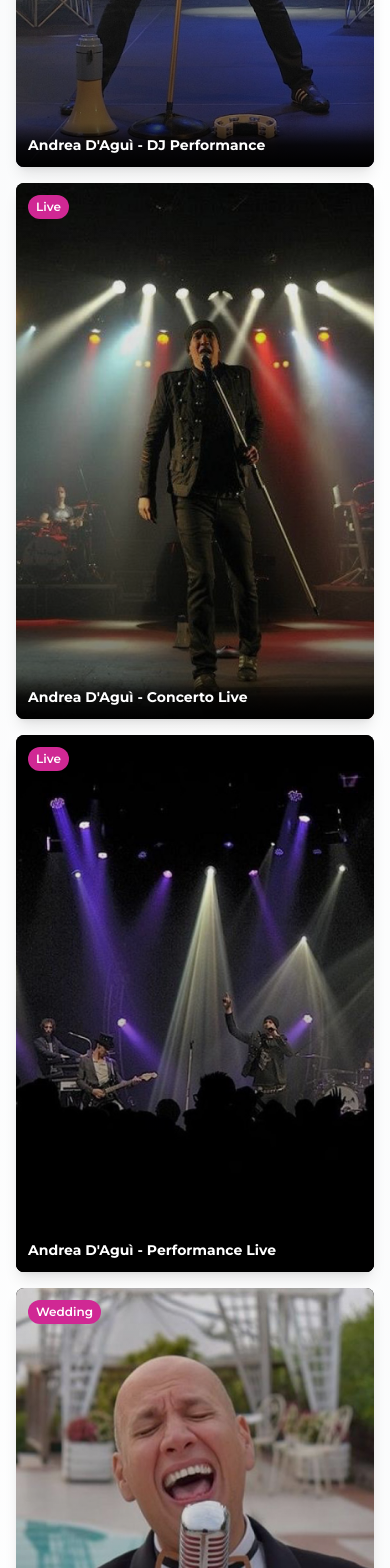
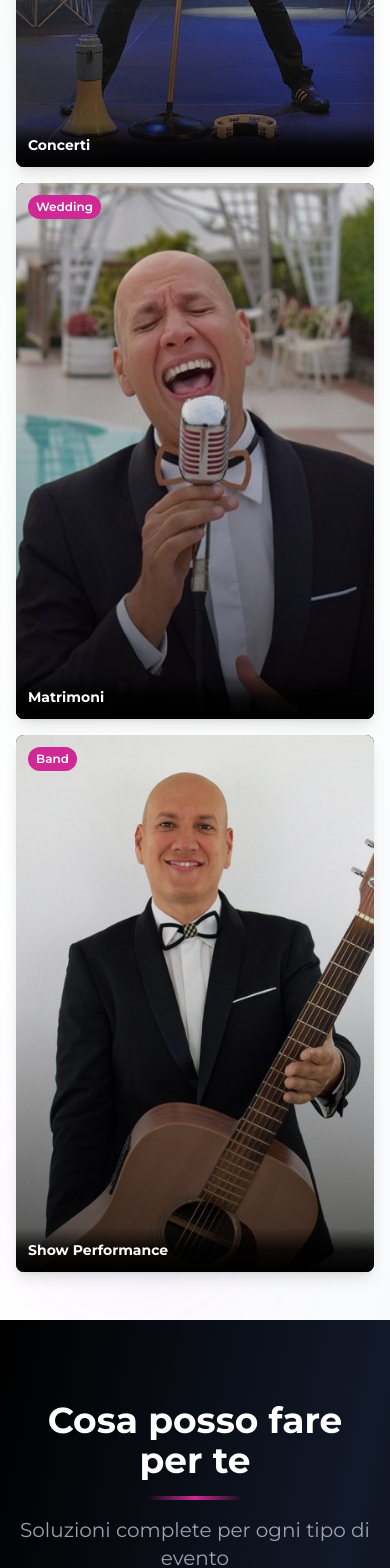
Before and after one commit to lorenzotrogublendstudio/andrea-dagui-dj-landing, a React (Vite) app in the folder frontend/: page / in a window 390 px wide. Shown: the part 5320-6888 px from the top of the page. Built offline with nearby package versions, Linux system fonts and the light colour scheme.

Commit message:
ritocchi

```diff
--- a/frontend/src/components/Footer.jsx
+++ b/frontend/src/components/Footer.jsx
@@ -24,26 +24,7 @@ const Footer = () => {
             <p className="text-gray-400 text-sm sm:text-base leading-relaxed mb-6">
               DJ & Music Planner professionista per eventi indimenticabili, matrimoni da sogno e feste aziendali di successo.
             </p>
-            <div className="flex gap-3 justify-center lg:justify-start">
-              {[
-                { name: 'Facebook', icon: 'M18 2h-3a5 5 0 00-5 5v3H7v4h3v8h4v-8h3l1-4h-4V7a1 1 0 011-1h3z', link: '#' },
-                { name: 'Instagram', icon: 'M12 2.163c3.204 0 3.584.012 4.85.07 3.252.148 4.771 1.691 4.919 4.919.058 1.265.069 1.645.069 4.849 0 3.205-.012 3.584-.069 4.849-.149 3.225-1.664 4.771-4.919 4.919-1.266.058-1.644.07-4.85.07-3.204 0-3.584-.012-4.849-.07-3.26-.149-4.771-1.699-4.919-4.92-.058-1.265-.07-1.644-.07-4.849 0-3.204.013-3.583.07-4.849.149-3.227 1.664-4.771 4.919-4.919 1.266-.057 1.645-.069 4.849-.069zm0-2.163c-3.259 0-3.667.014-4.947.072-4.358.2-6.78 2.618-6.98 6.98-.059 1.281-.073 1.689-.073 4.948 0 3.259.014 3.668.072 4.948.2 4.358 2.618 6.78 6.98 6.98 1.281.058 1.689.072 4.948.072 3.259 0 3.668-.014 4.948-.072 4.354-.2 6.782-2.618 6.979-6.98.059-1.28.073-1.689.073-4.948 0-3.259-.014-3.667-.072-4.947-.196-4.354-2.617-6.78-6.979-6.98-1.281-.059-1.69-.073-4.949-.073zm0 5.838c-3.403 0-6.162 2.759-6.162 6.162s2.759 6.163 6.162 6.163 6.162-2.759 6.162-6.163c0-3.403-2.759-6.162-6.162-6.162zm0 10.162c-2.209 0-4-1.79-4-4 0-2.209 1.791-4 4-4s4 1.791 4 4c0 2.21-1.791 4-4 4zm6.406-11.845c-.796 0-1.441.645-1.441 1.44s.645 1.44 1.441 1.44c.795 0 1.439-.645 1.439-1.44s-.644-1.44-1.439-1.44z', link: '#' },
-                { name: 'YouTube', icon: 'M23.498 6.186a3.016 3.016 0 0 0-2.122-2.136C19.505 3.545 12 3.545 12 3.545s-7.505 0-9.377.505A3.017 3.017 0 0 0 .502 6.186C0 8.07 0 12 0 12s0 3.93.502 5.814a3.016 3.016 0 0 0 2.122 2.136c1.871.505 9.376.505 9.376.505s7.505 0 9.377-.505a3.015 3.015 0 0 0 2.122-2.136C24 15.93 24 12 24 12s0-3.93-.502-5.814zM9.545 15.568V8.432L15.818 12l-6.273 3.568z', link: '#' }
-              ].map((social, index) => (
-                <a
-                  key={index}
-                  href={social.link}
-                  target="_blank"
-                  rel="noopener noreferrer"
-                  className="w-10 h-10 rounded-full bg-white/5 hover:bg-gradient-to-r hover:from-[#d02894] hover:to-purple-600 flex items-center justify-center transition-all duration-300 hover:scale-110 border border-white/10 hover:border-[#d02894] group"
-                  aria-label={social.name}
-                >
-                  <svg className="w-5 h-5 text-gray-400 group-hover:text-white transition-colors" fill="currentColor" viewBox="0 0 24 24">
-                    <path d={social.icon} />
-                  </svg>
-                </a>
-              ))}
-            </div>
+
           </div>
 
           {/* Quick Links - CENTRATO */}
--- a/frontend/src/components/GallerySection.jsx
+++ b/frontend/src/components/GallerySection.jsx
@@ -1,10 +1,8 @@
 import React from 'react';
 import { useScrollAnimation } from '../hooks/useScrollAnimation';
 
-// Importa le immagini con nomi corretti
+// Importa le immagini necessarie
 import img1 from '../assets/img/immagini-corrette-simo/ANDREA-D-AGUI-.jpg';
-import img2 from '../assets/img/immagini-corrette-simo/ANDREA-D-AGUI-concerto-.jpg';
-import img3 from '../assets/img/immagini-corrette-simo/ANDREA-D-AGUI-concerto.jpg';
 import img4 from '../assets/img/immagini-corrette-simo/ANDREA-D-AGUI-matrimoni.jpg';
 import img5 from '../assets/img/immagini-corrette-simo/img_dagui.jpg';
 
@@ -12,12 +10,11 @@ const GallerySection = () => {
   const [titleRef, titleVisible] = useScrollAnimation(0.2);
   const [galleryRef, galleryVisible] = useScrollAnimation(0.1);
 
+  // Array aggiornato con solo le 3 foto richieste
   const images = [
-    { src: img1, alt: "Andrea D'Aguì - DJ Performance", category: "DJ" },
-    { src: img2, alt: "Andrea D'Aguì - Concerto Live", category: "Live" },
-    { src: img3, alt: "Andrea D'Aguì - Performance Live", category: "Live" },
-    { src: img4, alt: "Andrea D'Aguì - Matrimoni", category: "Wedding" },
-    { src: img5, alt: "Andrea D'Aguì - Show Performance", category: "Band" }
+    { src: img1, alt: "Concerti", category: "DJ" },
+    { src: img4, alt: "Matrimoni", category: "Wedding" },
+    { src: img5, alt: "Show Performance", category: "Band" }
   ];
 
   return (
@@ -37,6 +34,7 @@ const GallerySection = () => {
           </p>
         </div>
 
+        {/* Grid aggiornata per gestire bene 3 elementi */}
         <div ref={galleryRef} className="grid grid-cols-1 sm:grid-cols-2 lg:grid-cols-3 gap-4 sm:gap-5 md:gap-6 max-w-7xl mx-auto">
           {images.map((image, index) => (
             <div
--- a/frontend/src/components/ServicesSection.jsx
+++ b/frontend/src/components/ServicesSection.jsx
@@ -24,17 +24,17 @@ const ServicesSection = () => {
     },
     {
       icon: "🎤",
-      title: "Cantanti Live",
+      title: "Cantante Live",
       description: "Performance vocali professionali per rendere unico il tuo evento"
     },
     {
       icon: "🎷",
-      title: "Musicisti",
-      description: "Sax, violino, pianoforte e altri strumenti per band o performance singole"
+      title: "Musicista",
+      description: "Sax, violino, pianoforte e altri strumenti per il tuo matrimonio"
     },
     {
       icon: "💍",
-      title: "Musica per Matrimoni",
+      title: "Intrattenitore",
       description: "Accompagnamento musicale completo per ogni fase del matrimonio"
     },
     {
@@ -59,7 +59,7 @@ const ServicesSection = () => {
         <div ref={titleRef} className={`text-center mb-12 scroll-reveal ${titleVisible ? 'active' : ''}`}>
           {/* ... title ... */}
           <h2 className="text-4xl md:text-5xl font-bold mb-4 text-white">
-            Servizi
+            Cosa posso fare per te
           </h2>
           <div className="w-24 h-1 bg-gradient-to-r from-transparent via-[#d02894] to-transparent mx-auto mb-4"></div>
           <p className="text-gray-400 text-xl">
```
Also changed, not shown: 1 other file (tests, documents, lock files or other folders).
